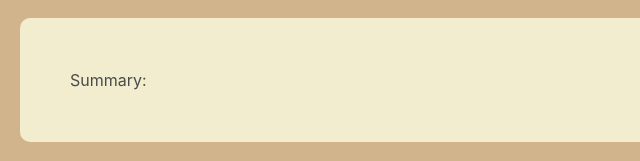
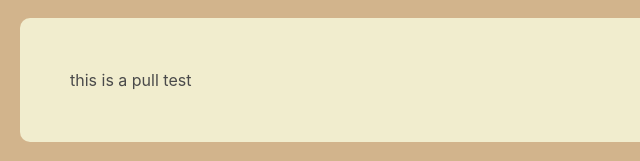
Before and after one commit to tcmiller30/book-or-movie, a plain HTML site: page index.html in a window 1280 px wide. Shown: the part 466-627 px from the top of the page, 0-640 px from the left. Drawn offline with nearby package versions, Linux system fonts and the light colour scheme.

Commit message:
this is a test

```diff
--- a/index.html
+++ b/index.html
@@ -52,7 +52,7 @@
 		</section>
 
 		<div class="summary">
-			<div>Summary:</div>
+			<div>this is a pull test</div>
 			<p class="text"></p>
 		</div>
 
```
